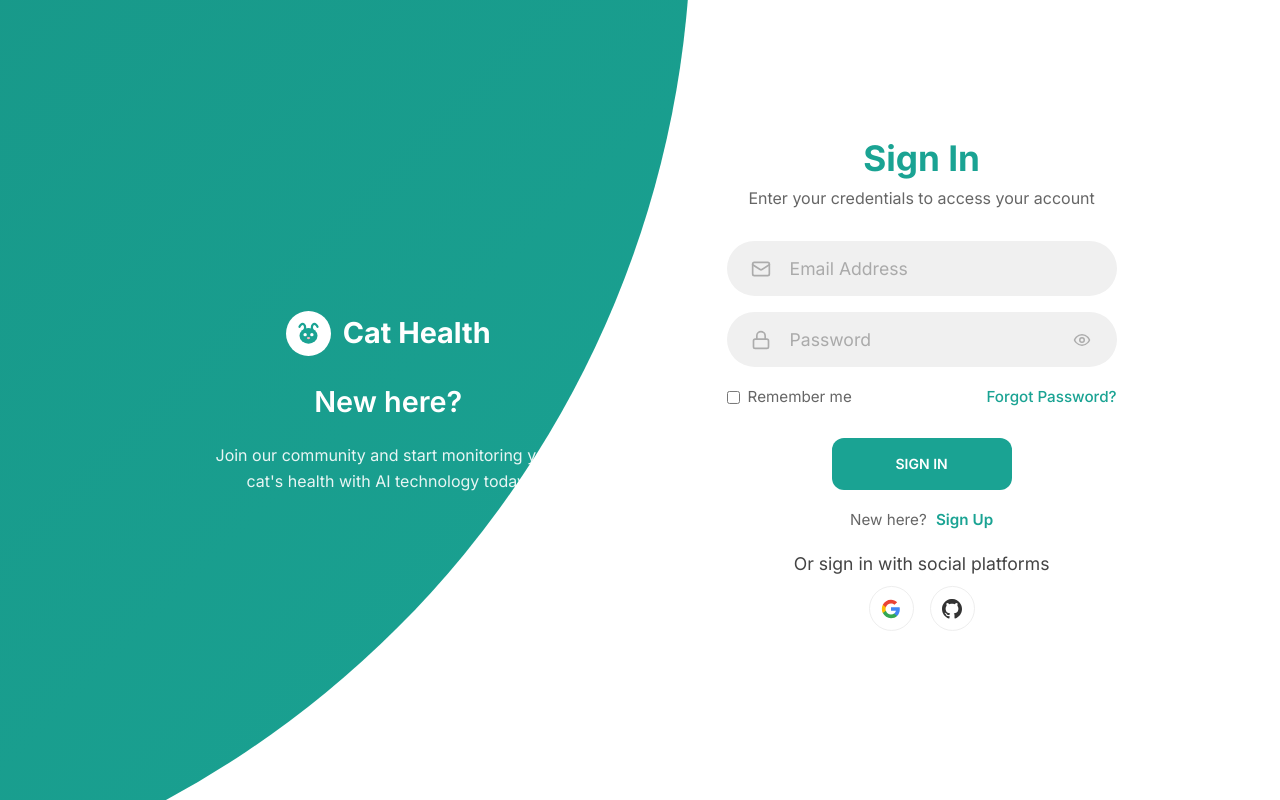
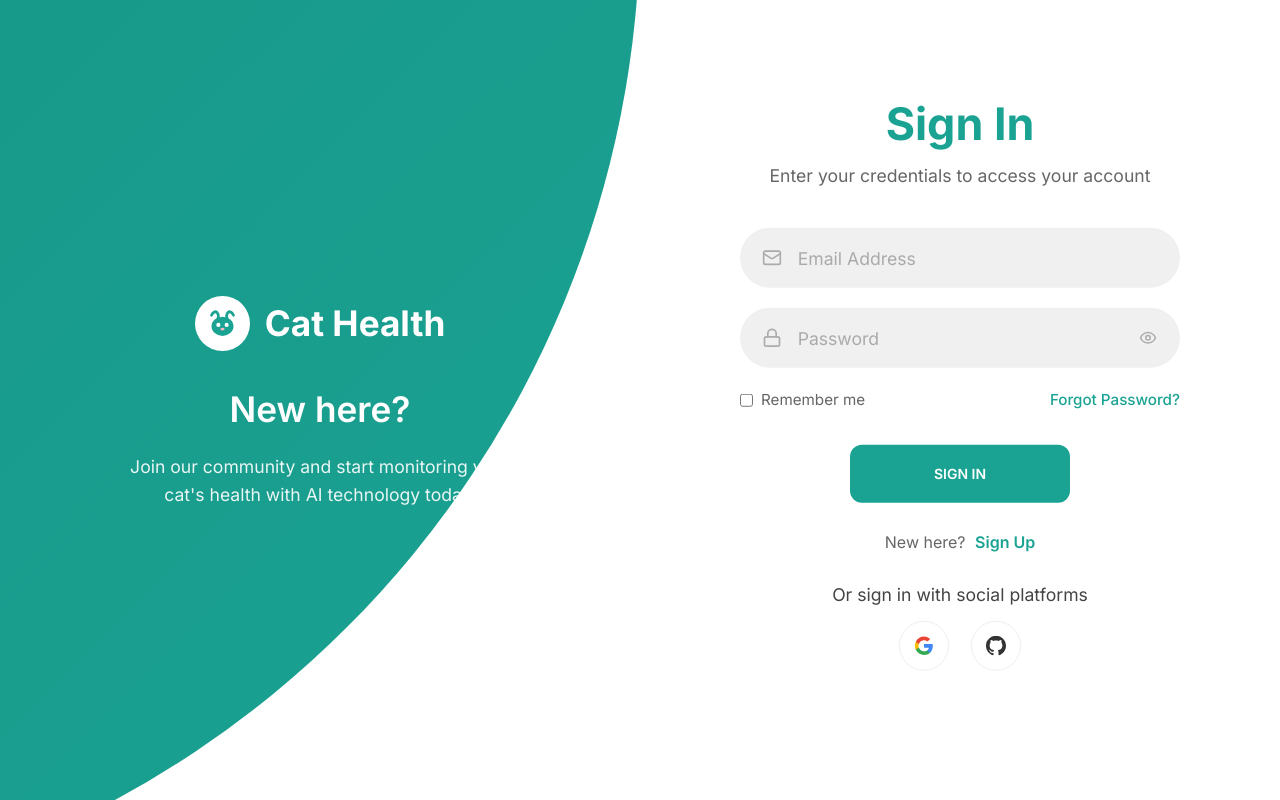
Before and after one commit to mriya23/cat-health, a React (Vite) app in the folder frontend/: page /login in a window 1280 px wide. Built offline with nearby package versions, Linux system fonts and the light colour scheme.

Commit message:
Auto-sync after agent response

```diff
--- a/frontend/src/pages/Auth.css
+++ b/frontend/src/pages/Auth.css
@@ -30,7 +30,7 @@
   position: absolute;
   top: 50%;
   transform: translate(-50%, -50%);
-  left: 72%;
+  left: 75%;
   width: 50%;
   display: grid;
   grid-template-columns: 1fr;
@@ -47,7 +47,7 @@ form {
   grid-column: 1 / 2;
   grid-row: 1 / 2;
   width: 100%;
-  max-width: 550px;
+  max-width: 600px;
   margin: 0 auto;
   transition: opacity 1.2s cubic-bezier(0.7, 0, 0.3, 1);
 }
@@ -63,29 +63,29 @@ form.sign-in-form {
 }
 
 .title {
-  font-size: 2.2rem;
+  font-size: 2.8rem;
   color: #1aa393;
-  margin-bottom: 8px;
+  margin-bottom: 12px;
   font-weight: 700;
 }
 
 .subtitle {
-  font-size: 1rem;
+  font-size: 1.1rem;
   color: #666;
-  margin-bottom: 24px;
+  margin-bottom: 30px;
   text-align: center;
   line-height: 1.4;
 }
 
 .input-field {
-  max-width: 440px;
+  max-width: 520px;
   width: 100%;
   background-color: #f0f0f0;
-  margin: 8px 0;
-  height: 55px;
+  margin: 10px 0;
+  height: 60px;
   border-radius: 55px;
   display: grid;
-  grid-template-columns: 15% 70% 15%;
+  grid-template-columns: 12% 76% 12%;
   padding: 0 0.4rem;
   position: relative;
   align-items: center;
@@ -162,26 +162,29 @@ form.sign-in-form {
 }
 
 .btn {
-  width: 180px;
+  width: 220px;
   background-color: #1aa393;
   border: none;
   outline: none;
-  height: 52px;
+  height: 58px;
   border-radius: 49px;
   color: #fff;
   text-transform: uppercase;
   font-weight: 600;
-  margin: 8px 0;
+  margin: 12px 0;
   cursor: pointer;
   display: flex;
   align-items: center;
   justify-content: center;
   position: relative;
-  font-size: 1rem;
+  font-size: 1.1rem;
+  transition: 0.3s;
 }
 
 .btn:hover {
   background-color: #158b7d;
+  transform: translateY(-2px);
+  box-shadow: 0 5px 15px rgba(26, 163, 147, 0.3);
 }
 
 .btn.loading {
@@ -191,8 +194,8 @@ form.sign-in-form {
 }
 
 .toggle-text {
-  margin: 10px 0;
-  font-size: 0.95rem;
+  margin: 15px 0;
+  font-size: 1rem;
   color: #666;
 }
 
@@ -204,7 +207,7 @@ form.sign-in-form {
   cursor: pointer;
   padding: 0;
   margin-left: 5px;
-  font-size: 0.95rem;
+  font-size: 1rem;
 }
 
 .toggle-text button:hover {
@@ -212,7 +215,7 @@ form.sign-in-form {
 }
 
 .social-text {
-  padding: 0.5rem 0;
+  padding: 0.7rem 0;
   font-size: 1.1rem;
   color: #444;
 }
@@ -224,22 +227,24 @@ form.sign-in-form {
 }
 
 .social-icon {
-  height: 45px;
-  width: 45px;
+  height: 50px;
+  width: 50px;
   display: flex;
   justify-content: center;
   align-items: center;
-  margin: 0 0.5rem;
+  margin: 0 0.7rem;
   color: #333;
   border-radius: 50%;
   border: 1px solid #eee;
   background: white;
   cursor: pointer;
+  transition: 0.3s;
 }
 
 .social-icon:hover {
   color: #1aa393;
   border-color: #1aa393;
+  transform: scale(1.1);
 }
 
 .panels-container {
@@ -258,7 +263,7 @@ form.sign-in-form {
   height: 2000px;
   width: 2000px;
   top: -10%;
-  right: 46%;
+  right: 50%;
   transform: translateY(-50%);
   background-image: linear-gradient(-45deg, #1aa393 0%, #158b7d 100%);
   border-radius: 50%;
@@ -278,7 +283,7 @@ form.sign-in-form {
 .panel {
   display: flex;
   flex-direction: column;
-  align-items: flex-end;
+  align-items: center;
   justify-content: space-around;
   text-align: center;
   z-index: 6;
@@ -286,42 +291,42 @@ form.sign-in-form {
 
 .left-panel {
   pointer-events: all;
-  padding: 3rem 12% 2rem 10%;
+  padding: 3rem 8% 2rem 8%;
 }
 
 .right-panel {
   pointer-events: none;
-  padding: 3rem 10% 2rem 12%;
+  padding: 3rem 8% 2rem 8%;
 }
 
 .panel h3 {
   font-weight: 600;
   line-height: 1;
-  font-size: 1.8rem;
+  font-size: 2.2rem;
   margin-bottom: 15px;
 }
 
 .panel p {
-  font-size: 1rem;
+  font-size: 1.1rem;
   padding: 0.7rem 0;
   opacity: 0.9;
-  max-width: 350px;
+  max-width: 400px;
 }
 
 .auth-logo-white {
   display: flex;
   align-items: center;
-  gap: 12px;
-  margin-bottom: 2rem;
+  gap: 15px;
+  margin-bottom: 2.5rem;
 }
 
 .auth-logo-white svg {
-  width: 45px;
-  height: 45px;
+  width: 55px;
+  height: 55px;
 }
 
 .auth-logo-white span {
-  font-size: 1.8rem;
+  font-size: 2.2rem;
   font-weight: 700;
   color: white;
 }
@@ -330,7 +335,7 @@ form.sign-in-form {
 
 .auth-card.sign-up-mode::before {
   transform: translate(100%, -50%);
-  right: 54%;
+  right: 50%;
 }
 
 .auth-card.sign-up-mode .left-panel {
@@ -342,7 +347,7 @@ form.sign-in-form {
 }
 
 .auth-card.sign-up-mode .signin-signup {
-  left: 28%;
+  left: 25%;
 }
 
 .auth-card.sign-up-mode form.sign-up-form {
```
